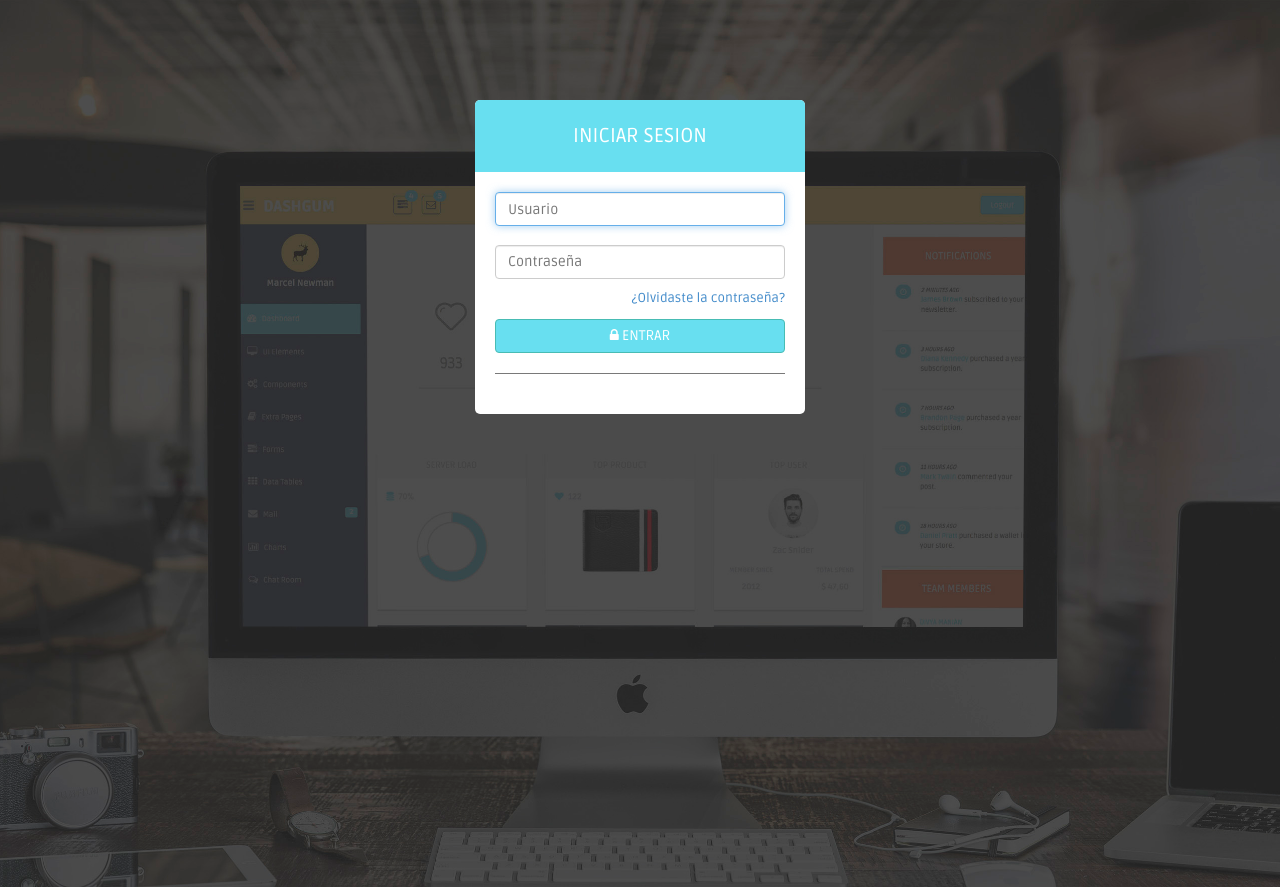
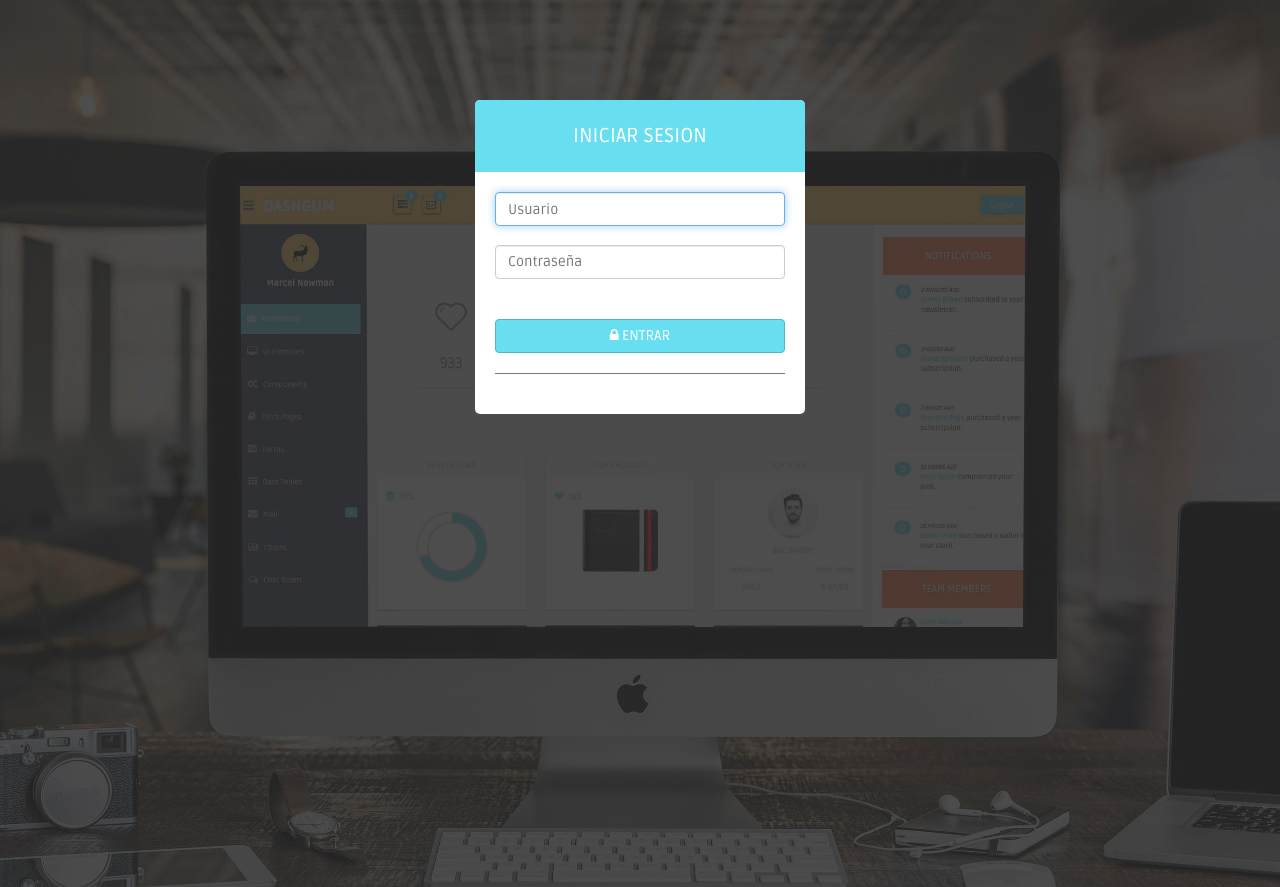
Before and after one commit to AlejandroJasso/reportesCI, a CodeIgniter app: the page made by application/views/login.php in a window 1280 px wide. Run offline with CodeIgniter, Linux system fonts and the light colour scheme.

Commit message:
Modificacion vista login

```diff
--- a/application/views/login.php
+++ b/application/views/login.php
@@ -43,7 +43,7 @@
 		            <input name="password" type="password" class="form-control" placeholder="Contraseña">
 		            <label class="checkbox">
 		                <span class="pull-right">
-		                    <a data-toggle="modal" href="login.html#myModal"> ¿Olvidaste la contraseña?</a>
+<!-- 		                    <a data-toggle="modal" href="login.html#myModal"> ¿Olvidaste la contraseña?</a> -->
 		                </span>
 		            </label>
 		            <button class="btn btn-theme btn-block" type="submit"><i class="fa fa-lock"></i> ENTRAR</button>
```
